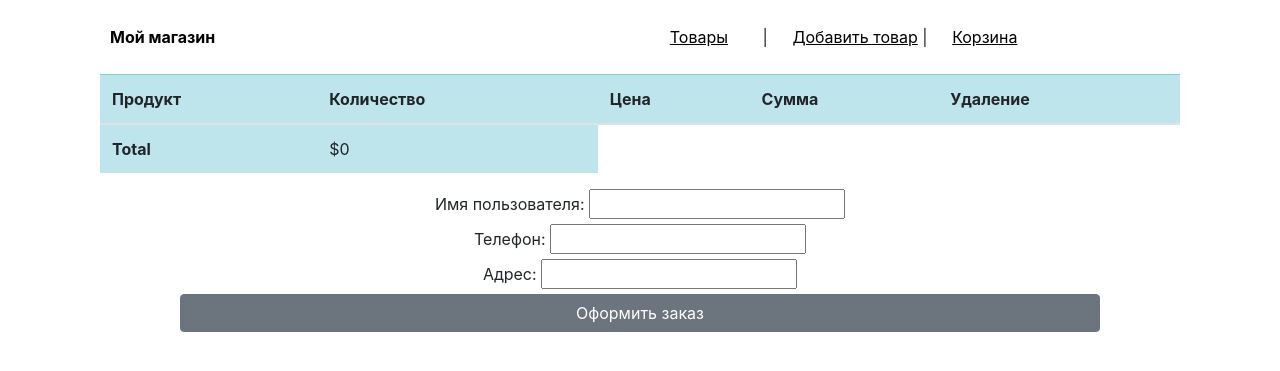
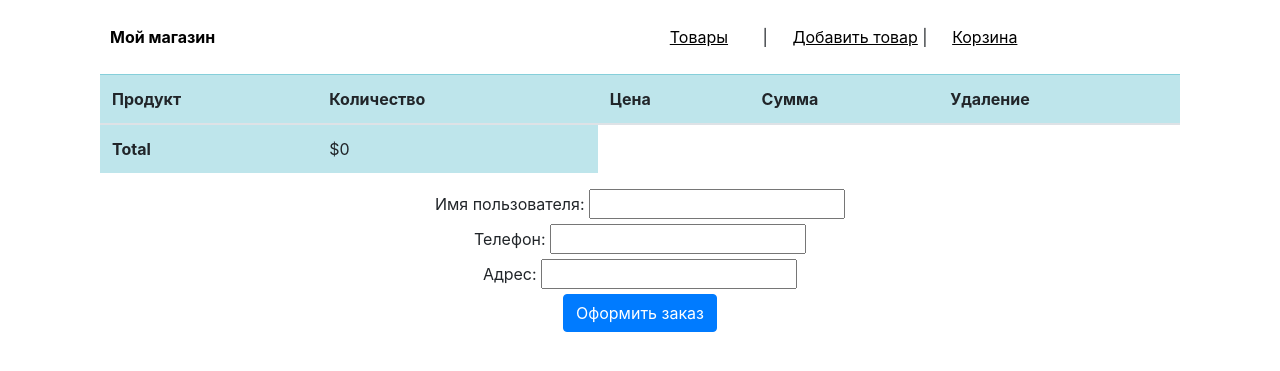
Before and after one commit to Alnazhm/homework_60_zhuldyz_kalbayeva, a Django app: page /products/inbasket in a window 1280 px wide. Shown: the top 371 px of the page. Run offline with Django 4.2, Linux system fonts and the light colour scheme; data that the repository does not hold is empty.

Commit message:
Изменила стили кнопок в Корзине

```diff
--- a/app/eshop/templates/basket.html
+++ b/app/eshop/templates/basket.html
@@ -24,7 +24,7 @@
             {% csrf_token %}
         <div class="row justify-content-center">
             <div class="col-10 text-center">
-                <button type="submit" class="btn btn-secondary btn-block">Удалить</button>
+                <button type="submit" class="btn btn-primary">Удалить</button>
             </div>
         </div>
     </form>
@@ -52,7 +52,7 @@
     {% endfor %}
         <div class="row justify-content-center">
             <div class="col-10 text-center">
-                <button type="submit" class="btn btn-secondary btn-block">Оформить заказ</button>
+                <button type="submit" class="btn btn-primary">Оформить заказ</button>
             </div>
         </div>
     </form>
--- a/app/eshop/views/products_view.py
+++ b/app/eshop/views/products_view.py
@@ -13,7 +13,7 @@ class IndexView(ListView):
     context_object_name = 'products'
     ordering = ('category', 'title')
     paginate_by = 5
-    paginate_orphans = 1
+    paginate_orphans = 0
     error_text = None
     def get(self, request, *args, **kwargs):
         self.form = self.get_search_form()
```
